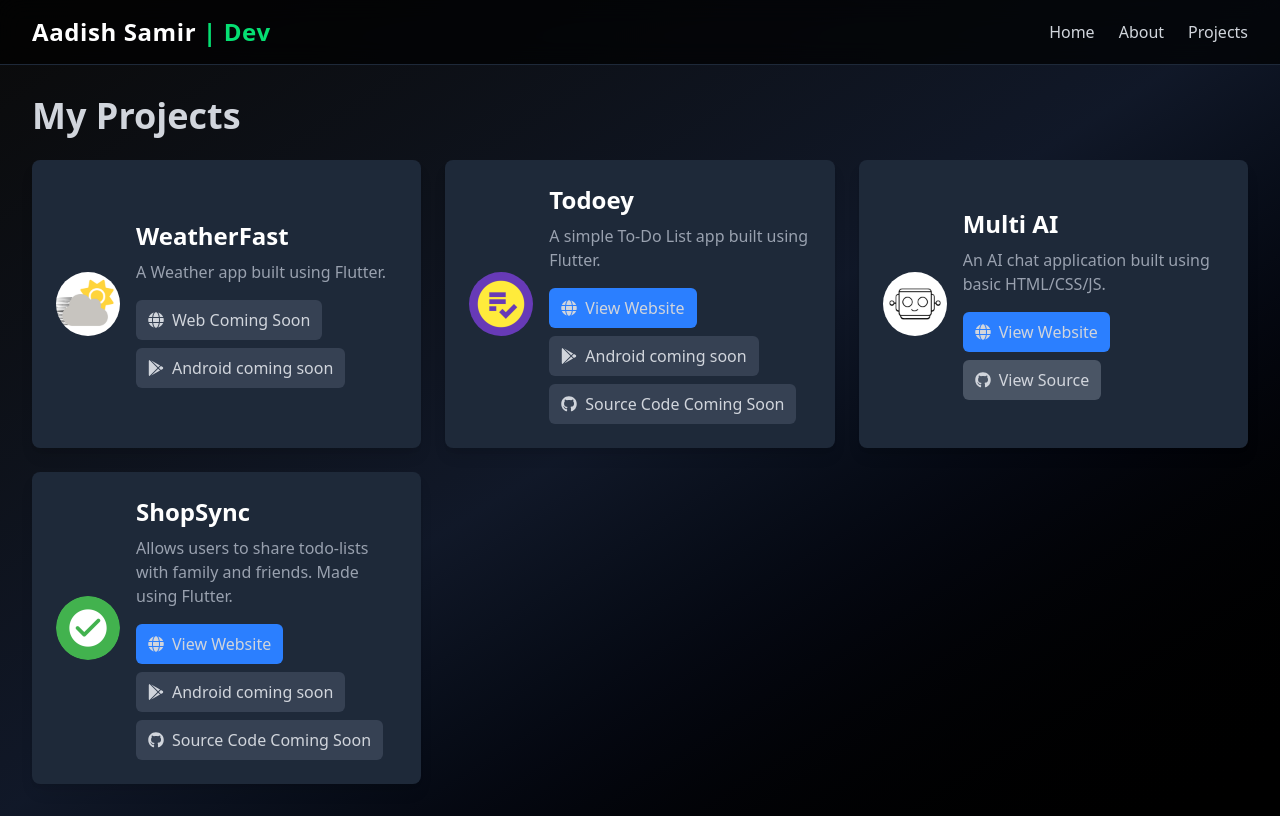
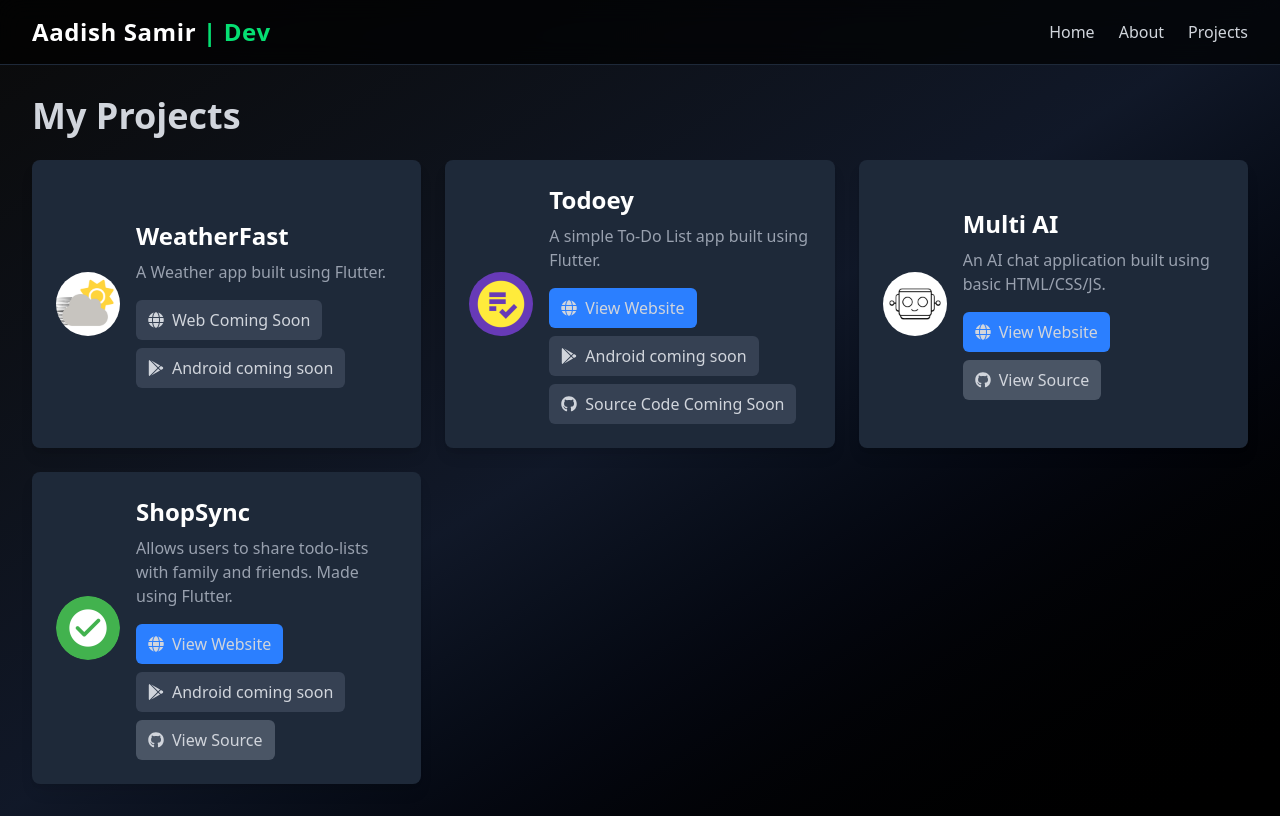
Before and after one commit to aadishsamir123/aadishsamir, a React (Vite) app: page /projects in a window 1280 px wide. Built offline with nearby package versions, Linux system fonts and the light colour scheme.

Commit message:
Added ShopSync GitHub URL to projects section in App.jsx

```diff
--- a/src/App.jsx
+++ b/src/App.jsx
@@ -225,7 +225,7 @@ const Projects = () => (
         links={{
           web: { url: 'https://as-shopsync.pages.dev' },
           playStore: { comingSoon: true },
-          github: { comingSoon: true }
+          github: { url: 'https://github.com/aadishsamir123/asdev-shopsync' }
         }}
       />
     </div>
```
